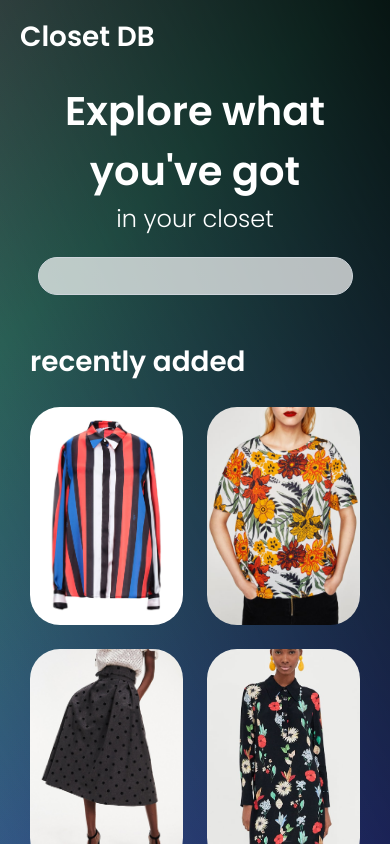
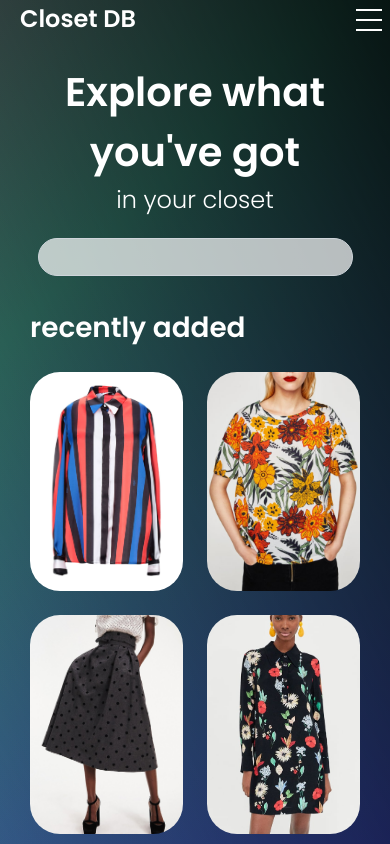
Before and after one commit to lordpanda/closetdb, a plain HTML site: page index.html in a window 390 px wide. Drawn offline with nearby package versions, Linux system fonts and the light colour scheme.

Commit message:
css tuned

```diff
--- a/css/style.css
+++ b/css/style.css
@@ -24,6 +24,7 @@
 } */
 body {
     overscroll-behavior: none;
+    margin: 0;
 }
 
 #bg {
@@ -120,12 +121,13 @@ li {
 }
 
 .header ul a:hover {
-    letter-spacing: 6px;
+    color: hotpink;
 }
 
 /*
 .header a:hover:not(){
     background-color: rgba(0, 0, 0, 0.616);
+    letter-spacing: 6px;
 }
 */
 
@@ -222,7 +224,7 @@ h1 {
 .grid_container {
     display: grid;
     grid-template-columns: auto auto auto auto;
-    grid-template-rows: 520px 520px;
+    grid-template-rows: auto auto;
     justify-content: space-evenly;
     grid-gap: 1.5em;
 }
@@ -253,6 +255,23 @@ h1 {
 }
 
 
+@media (-webkit-min-device-pixel-ratio:0) {
+    a {
+      background-color: skyBlue;
+      background-image: -webkit-linear-gradient(left, hotPink 0%, orange 50%, transparent 50%);
+      background-position: 100% 0;
+      background-size: 200% 200%;
+      color: transparent;
+      -webkit-transition: .1s .2s;
+      -webkit-background-clip: text;
+    }
+    a:hover {
+      background-position: 0 0;
+      color: transparent;
+      transition: .4s 0;
+    }
+  }
+
 
 
 /* Responsive layout - makes a two column-layout instead of four columns */
@@ -282,6 +301,12 @@ h1 {
 @media screen and (max-width: 620px) {
     .grid_container {
         grid-template-columns: auto auto;
+    }
+    .header {
+        padding: 5 20;
+    }
+    .logo h1 {
+font-size: 1.5em;
     }
     .intro {
         margin-top: 20px;
@@ -323,7 +348,7 @@ h1 {
         top: 0;
         right: 0;
         height: 40px;
-          width: 42spx;
+        width: 42px;
         margin: 0;
 
         /* FOR DISPLAYING EVERY ELEMENT IN THE CENTER : */
@@ -373,7 +398,7 @@ h1 {
         top: 0;
         transform: rotate(45deg);
         background: white;
-          z-index: 20;
+        z-index: 30;
     }
 
     /* AND ROTATING THE TOP AND BOTTOM LINES :  */
@@ -382,7 +407,7 @@ h1 {
         top: 0;
         transform: rotate(135deg);
         background: white;
-          z-index: 20;
+        z-index: 30;
     }
 
 
@@ -400,7 +425,7 @@ h1 {
     /* IF THE TOGGLER IS CHECKED, THEN INCREASE THE WIDTH OF THE MENU TO 30% , CREATING A SMOOTH EFFECT :  */
 
     .toggler:checked ~ .menu{
-          width: 30%;
+        width: 40%;
     }
 
 
--- a/index.html
+++ b/index.html
@@ -25,7 +25,7 @@
         <div class="hamburger"><div></div></div>
             <ul class="menu">
                 <li><a class="" href="./add.html">View all</a></li>
-                <li><a class="" href="#">Category</a></li>
+                <li><a class="" href="#">Filter items</a></li>
                 <li><a class="" href="#">Login</a></li>
             </ul>
         <div class="intro">
@@ -55,17 +55,6 @@
 
             <div class="grid_container">
 
-
-                <!-- <div class="grid-item"><img src="./src/db/가슴둘레77, 어깨너비31, 허리둘레71, 소매길이23.5, 소매통31, 총장90 (폴리에스터100) (안감-폴리에스터85, 폴리우레탄15).png"></div>
-                <div class="grid-item"><img src="./src/db/가슴둘레82, 허리둘레100, 엉덩이둘레128, 어깨너비24, 소매길이76, 총장132, us0 (면98, lurex2) (슬립-면100).jpg"></div>
-                <div class="grid-item"><img src="./src/db/가슴둘레84, 어꺠너비38, 소매길이25, 소매통30, 허리둘레70, 뒤총장122, size1 (레이온70, 견30) (안감-레이온100) (레이스-폴리에스터100).jpg"></div>
-                <div class="grid-item"><img src="./src/db/가슴둘레98, 어깨너비40.5, 허리둘레80, 소매길이56.5, 소매통45, 총장96 (실크100) (주머니안감-레이온100) (단추-자개100).jpg"></div>
-                <div class="grid-item">5</div>
-                <div class="grid-item">6</div>
-                <div class="grid-item">7</div>
-                <div class="grid-item">8</div>
-                <div class="grid-item">9</div>
- -->
             </div>
 
         </div>
```
Lines whose indentation alone changed are shown as unchanged.
